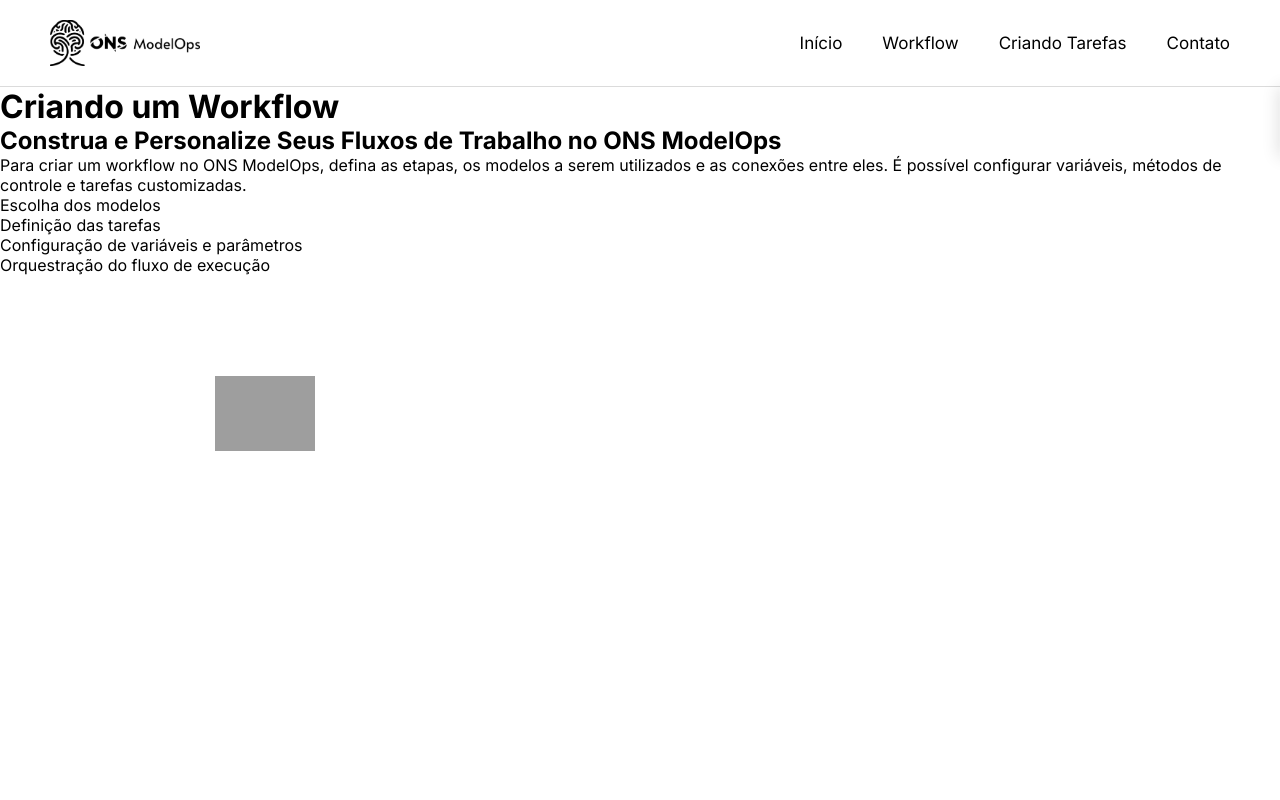
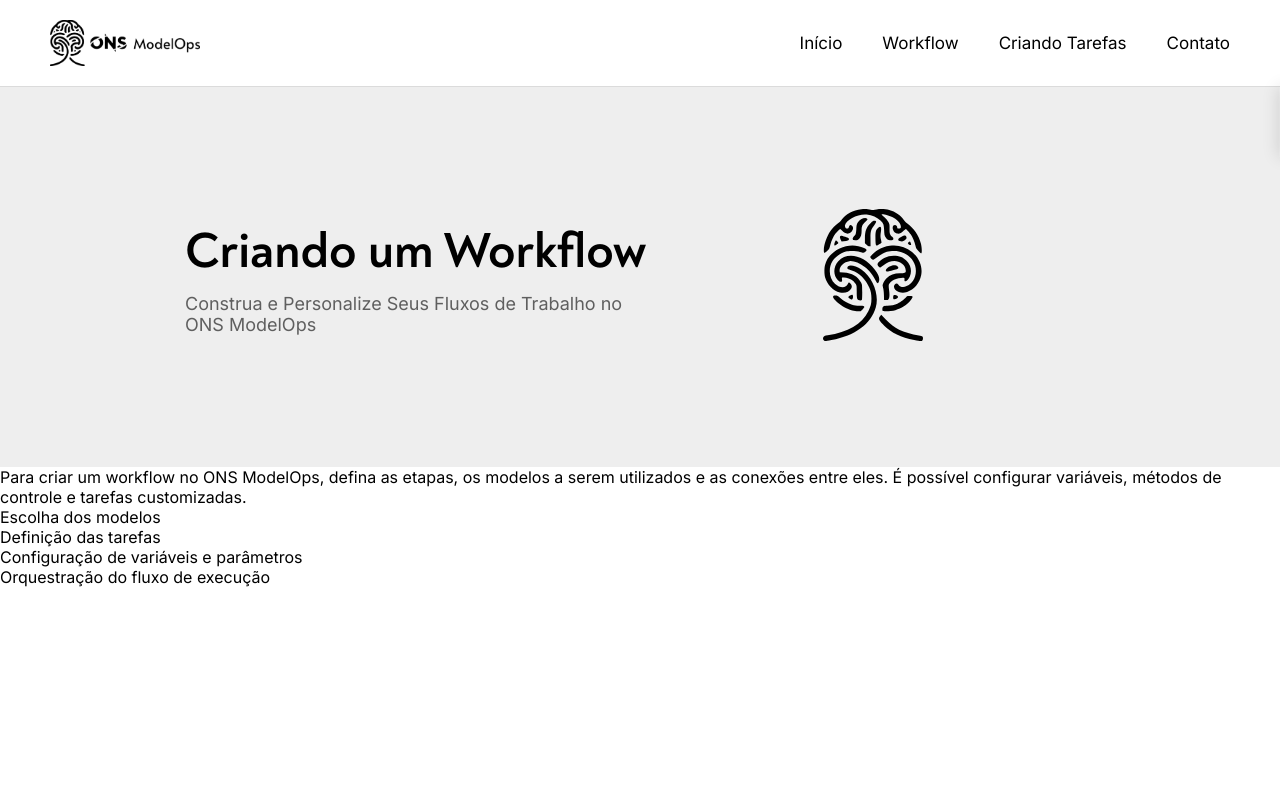
Before and after one commit to LuizzFerreira/modelOPS, a React (Create React App) app: page /criandoWorkflow in a window 1280 px wide. Shown: the top 800 px of the page. Built offline with nearby package versions, Linux system fonts and the light colour scheme; grey boxes are pictures that could not be loaded.

Commit message:
Fix: landingPage.jsx, Fit: criandoWorkglow.css, Fix: criandoWorkglow.jsx

```diff
--- a/src/components/animation.jsx
+++ b/src/components/animation.jsx
@@ -1,18 +1,18 @@
 import React, { useEffect, useRef, useState } from 'react';
 
 const leftItems = [
-  { src: process.env.PUBLIC_URL + "/iimg/planejamento.png", alt: "Eventos externos", tx: -190, ty: 120 },
-  { src: process.env.PUBLIC_URL + "/iimg/operacao.png", alt: "Operação", tx: -190, ty: 60 },
-  { src: process.env.PUBLIC_URL + "/iimg/planejamento.png", alt: "Planejamento", tx: -190, ty: 0 },
-  { src: process.env.PUBLIC_URL + "/iimg/agentes.png", alt: "Agentes", tx: -190, ty: -60 },
-  { src: process.env.PUBLIC_URL + "/iimg/agendamento.png", alt: "Agendamento", tx: -190, ty: -120 },
+  { src: process.env.PUBLIC_URL + "/img/planejamento.png", alt: "Eventos externos", tx: -190, ty: 120 },
+  { src: process.env.PUBLIC_URL + "/img/operacao.png", alt: "Operação", tx: -190, ty: 60 },
+  { src: process.env.PUBLIC_URL + "/img/planejamento.png", alt: "Planejamento", tx: -190, ty: 0 },
+  { src: process.env.PUBLIC_URL + "/img/agentes.png", alt: "Agentes", tx: -190, ty: -60 },
+  { src: process.env.PUBLIC_URL + "/img/agendamento.png", alt: "Agendamento", tx: -190, ty: -120 },
 ];
 
 const rightItems = [
-  { src: "gerdin.png", alt: "GERDIN/SINapse", tx: 140, ty: -50 },
-  { src: "produto_dados.png", alt: "Produto de dados", tx: 140, ty: -15 },
-  { src: "interface_usuario.png", alt: "Interface de usuário", tx: 140, ty: 15 },
-  { src: "sintegre.png", alt: "Produto SINtegre", tx: 140, ty: 50 },
+  { src: "gerdin.png", alt: "GERDIN/SINapse", tx: 90, ty: -50 },
+  { src: "produto_dados.png", alt: "Produto de dados", tx: 90, ty: -15 },
+  { src: "interface_usuario.png", alt: "Interface de usuário", tx: 90, ty: 15 },
+  { src: "sintegre.png", alt: "Produto SINtegre", tx: 90, ty: 50 },
 ];
 
 const ModelOpsAnimation = () => {
@@ -37,8 +37,7 @@ const ModelOpsAnimation = () => {
     timeoutRef.current = setTimeout(() => setStage(0), 1000);
   }
 
-  return () => clearTimeout(timeoutRef.current);
-}, [stage]);
+  return () => clearTimeout(timeoutRef.current); }, [stage]);
 
   return (
     <div className="modelops-container">
@@ -48,15 +47,14 @@ const ModelOpsAnimation = () => {
             key={item.alt}
             src={item.src}
             alt={item.alt}
-            className={`left-item ${stage === 0 ? 'in' : stage === 1 ? 'move' :
-  'out'}`}
+            className={`left-item ${stage === 0 ? 'in' : stage === 1 ? 'move' : 'out'}`}
             style={{ '--tx': `${item.tx}px`, '--ty': `${item.ty}px` }}
           />
         ))}
       </div>
 
       <div className="brain">
-        <img src="/assets/cerebro.png" alt="ModelOps" />
+        <img src={process.env.PUBLIC_URL + "/img/Logo_ModelOps_Sem_Texto.svg"} alt="ModelOps" />
       </div>
 
       <div className="right-group">
@@ -65,9 +63,7 @@ const ModelOpsAnimation = () => {
             key={item.alt}
             src={item.src}
             alt={item.alt}
-            className={`right-item ${stage === 2 ? 'in' :
-  stage === 3 ? 'move' :
-  'out'}`}
+            className={`right-item ${stage === 2 ? 'in' : stage === 3 ? 'move' : 'out'}`}
             style={{ '--tx': `${item.tx}px`, '--ty': `${item.ty}px` }}
           />
         ))}
--- a/src/components/carrossel.jsx
+++ b/src/components/carrossel.jsx
@@ -10,7 +10,7 @@ export default function Carrossel() {
           pagination: true,
           arrows: true,
           autoplay: true,
-          interval: 1000,
+          interval: 5000,
           pauseOnHover: true,
         }}
         style={{ width: '100%' }}
--- a/src/pages/criandoWorkflow.jsx
+++ b/src/pages/criandoWorkflow.jsx
@@ -1,12 +1,23 @@
 import React from "react";
 import Animation from '../components/animation';
+import '../styles/App.css';
+import '../styles/criandoWorkflow.css';
 
 export default function CriandoWorkflow() {
   return (
-    <div id='body-area'>
+    <div className='body-area'>
       <main>
-        <h1>Criando um Workflow</h1>
-        <h2>Construa e Personalize Seus Fluxos de Trabalho no ONS ModelOps</h2>
+        <section className="home-container">
+            <div>
+              <div className='home-container-text'>
+                <div>
+                  <h1>Criando um Workflow</h1>
+                </div>
+                <p className="sub-title">Construa e Personalize Seus Fluxos de Trabalho no ONS ModelOps</p>
+              </div>
+              <Animation />
+            </div>
+        </section>
         <p>
           Para criar um workflow no ONS ModelOps, defina as etapas, os modelos a serem utilizados e as conexões entre eles. É possível configurar variáveis, métodos de controle e tarefas customizadas.
         </p>
@@ -16,7 +27,6 @@ export default function CriandoWorkflow() {
           <li>Configuração de variáveis e parâmetros</li>
           <li>Orquestração do fluxo de execução</li>
         </ul>
-        <Animation />
       </main>
     </div>
   );
--- a/src/pages/landingPage.jsx
+++ b/src/pages/landingPage.jsx
@@ -10,9 +10,9 @@ import ModelOpsGraph from '../components/ModelOpsGraph';
 function LandingPage() {
 
   return (
-    <div id='body-area'>
+    <div className='body-area'>
         <main>
-          <section id="home-container">
+          <section className="home-container">
             <div>
               <div className='home-container-text'>
                 {/*<FlipText />*/}
--- a/src/styles/App.css
+++ b/src/styles/App.css
@@ -39,6 +39,116 @@ a{
   text-decoration: none;
   color: inherit;
 }
-#body-area > main {
+
+.body-area{
+  display: flex;
+  flex-direction: column;
+  min-height: 100vh;
+  background: #ffffff;
+  font-family: 'Inter', sans-serif;
+  overflow-x: hidden;
+}
+
+.body-area > main {
   padding-top: 87px;
 }
+
+.home-container {
+  padding: 50px 0;
+  width: 100%;
+  position: relative;
+  background-color: #eeeeee;
+  overflow: hidden;
+}
+.home-container > div {
+  display: flex;
+  max-width: 700px;
+  margin: auto;
+  width: 100%;
+  justify-content: space-between;
+  align-items: center;
+}
+
+.home-container > div > .home-container-text{
+  display: flex;
+  flex-direction: column;
+  gap: 10px;
+  max-width: 300px;
+}
+
+.home-container > div > .home-container-text > div:nth-child(3) {
+  display: flex;
+  gap: 20px;
+  margin-top: 30px;
+}
+
+.home-container > div > .home-container-text > div > img {
+  width: 114px;
+}
+
+.home-container > div > .home-container-text > div {
+  display: flex;
+  align-items: center;
+  gap: 20px;
+}
+
+.home-container > div > .home-container-text > div > h1 {
+  font-family: 'noah-bold';
+  font-size: 50px;
+}
+
+.home-container > div > img{
+  width: 178px;
+  height: auto;
+}
+
+.sub-title {
+  font-size: 18px;
+  font-family: 'Inter', sans-serif;
+  font-weight: 500;
+  color: #5f5f5f;
+}
+
+.btn-container {
+  font-size: 15px;
+  background-color: #546223;
+  color: #ffffff;
+  border: none;
+  border-radius: 7px;
+  padding: 10px;
+  font-weight: 500;
+}
+
+@media (max-width: 800px) {
+  .home-container{
+    padding: 20px 0;
+  }
+
+  .home-container-text {
+    max-width: 100%;
+    align-items: center;
+    text-align: center;
+  }
+
+  .home-container > div > .home-container-text > div > h1 {
+    font-size: 28px;
+  }
+
+  .home-container > div > .home-container-text > div > img {
+    width: 63px;
+  }
+
+  .home-container > div > .home-container-text > div {
+    gap: 10px;
+  }
+
+  .home-container > div > img {
+    order: -1;
+    width: 85px;
+    height: auto;
+  }
+
+  .home-container > div > .home-container-text > div:nth-child(3) {
+    margin-top: 10px;
+  }
+}
--- /dev/null
+++ b/src/styles/criandoWorkflow.css
@@ -0,0 +1,7 @@
+.home-container > div > .home-container-text {
+    max-width: fit-content;
+}
+
+.home-container > div {
+    max-width: 910px;
+}
--- a/src/styles/landingPage.css
+++ b/src/styles/landingPage.css
@@ -1,78 +1,3 @@
-#body-area{
-  display: flex;
-  flex-direction: column;
-  min-height: 100vh;
-  background: #ffffff;
-  font-family: 'Inter', sans-serif;
-  overflow-x: hidden;
-}
-
-#home-container {
-  padding: 50px 0;
-  width: 100%;
-  position: relative;
-  background-color: #eeeeee;
-  overflow: hidden;
-}
-#home-container > div {
-  display: flex;
-  max-width: 700px;
-  margin: auto;
-  width: 100%;
-  justify-content: space-between;
-  align-items: center;
-}
-
-#home-container > div > .home-container-text{
-  display: flex;
-  flex-direction: column;
-  gap: 10px;
-  max-width: 300px;
-}
-
-#home-container > div > .home-container-text > div:nth-child(3) {
-  display: flex;
-  gap: 20px;
-  margin-top: 30px;
-}
-
-#home-container > div > .home-container-text > div > img {
-  width: 114px;
-}
-
-#home-container > div > .home-container-text > div {
-  display: flex;
-  align-items: center;
-  gap: 20px;
-}
-
-#home-container > div > .home-container-text > div > h1 {
-  font-family: 'noah-bold';
-  font-size: 50px;
-}
-
-#home-container > div > img{
-  width: 178px;
-  height: auto;
-}
-
-.sub-title {
-  font-size: 18px;
-  font-family: 'Inter', sans-serif;
-  font-weight: 500;
-  color: #5f5f5f;
-}
-
-.btn-container {
-  font-size: 15px;
-  background-color: #546223;
-  color: #ffffff;
-  border: none;
-  border-radius: 7px;
-  padding: 10px;
-  font-weight: 500;
-}
-
 #home-about {
   display: flex;
   flex-direction: column;
@@ -234,26 +159,16 @@
 }
 
 @media (max-width: 800px) {
-  #body-area > main {
+  .body-area > main {
     padding-top: 67px;
   }
 
-  #home-container{
-    padding: 20px 0;
-  }
-
-  #home-container > div,
+  .home-container > div,
   .services-container {
     flex-direction: column;
     max-width: 100%;
     align-items: center;
     gap: 30px;
-  }
-
-  .home-container-text {
-    max-width: 100%;
-    align-items: center;
-    text-align: center;
   }
 
   .services-container > .service-item {
@@ -295,29 +210,7 @@
     display: none !important;
   }
 
-  #home-container > div > .home-container-text > div > h1 {
-    font-size: 28px;
-  }
-
-  #home-container > div > .home-container-text > div > img {
-    width: 63px;
-  }
-
-  #home-container > div > .home-container-text > div {
-    gap: 10px;
-  }
-
   .sub-title {
     font-size: 16px;
   }
-
-  #home-container > div > img {
-    order: -1;
-    width: 85px;
-    height: auto;
-  }
-
-  #home-container > div > .home-container-text > div:nth-child(3) {
-    margin-top: 10px;
-  }
 }
```
Also changed, not shown: 2 other files (tests, documents, lock files or other folders).
